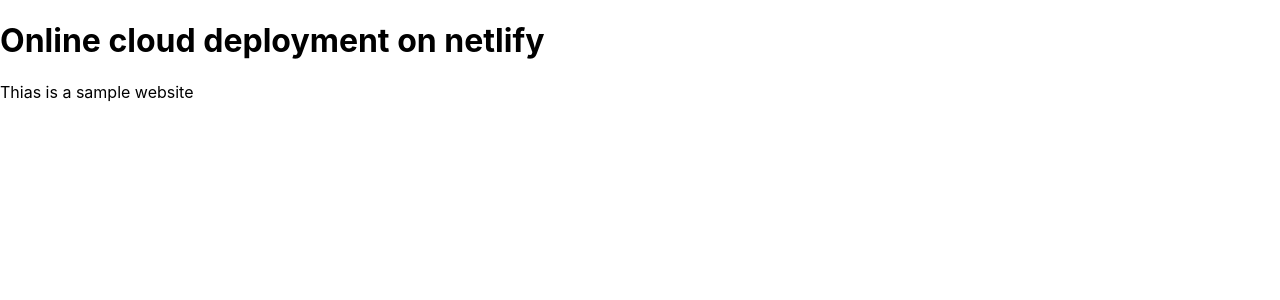
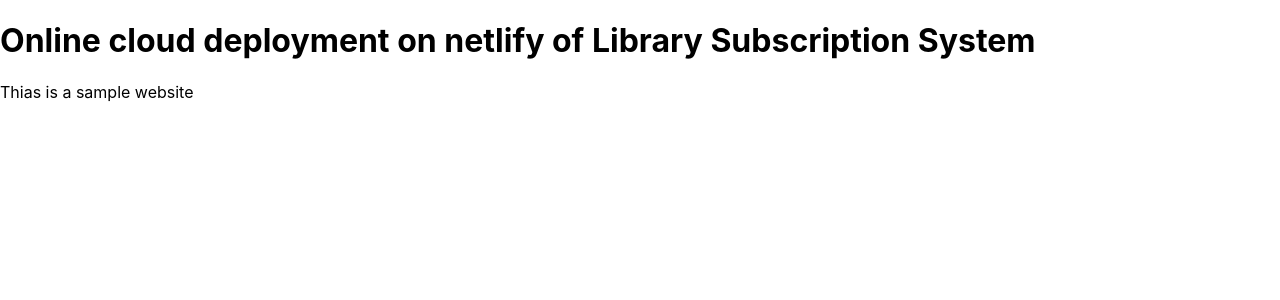
Before and after one commit to just-tenacious/sample_frontend, a React (Create React App) app: page / in a window 1280 px wide. Shown: the top 300 px of the page. Built offline with nearby package versions, Linux system fonts and the light colour scheme.

Commit message:
update message

```diff
--- a/src/App.js
+++ b/src/App.js
@@ -3,7 +3,7 @@
 const App = () => {
   return (
     <>
-      <h1>Online cloud deployment on netlify</h1>
+      <h1>Online cloud deployment on netlify of Library Subscription System</h1>
       <p>
         Thias is a sample website
       </p>
```
Also changed, not shown: 1 other file (tests, documents, lock files or other folders).
